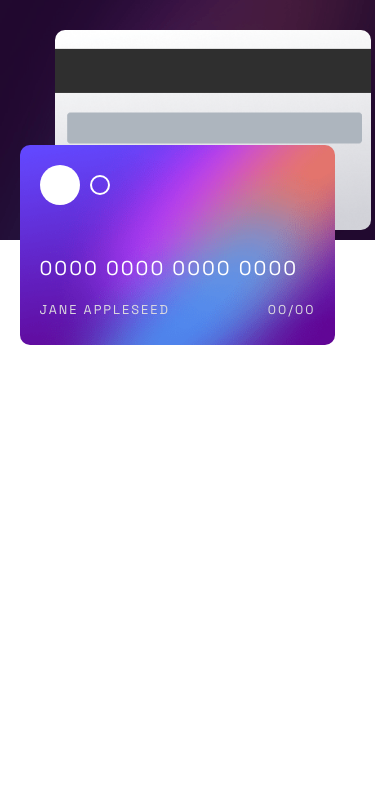
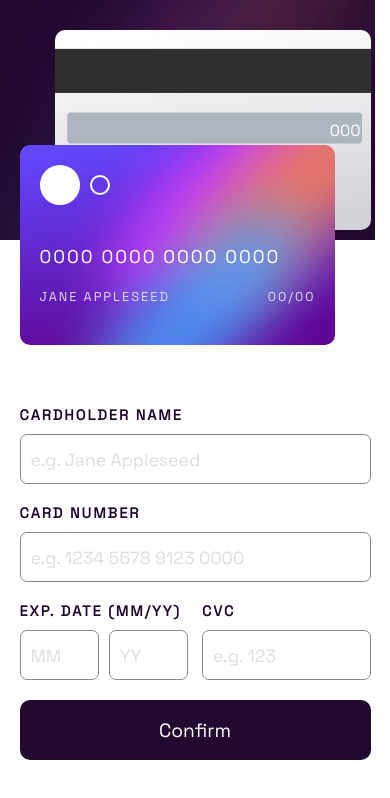
Before and after one commit to JerryJeager/Interactive-card-details, a plain HTML site: page index.html in a window 390 px wide. Drawn offline with Linux system fonts and the light colour scheme.

Commit message:
finished mobile ui

```diff
--- a/index.html
+++ b/index.html
@@ -10,7 +10,11 @@
 <body>
 
     <section class="atm-card">
-        <div class="back"></div>
+        <div class="back">
+            <div class="cvc">
+                <p>000</p>
+            </div>
+        </div>
         <div class="front">
             <div class="circles">
                 <div class="big-circle"></div>
@@ -29,6 +33,34 @@
             </div>
         </div>
     </section>
+    <section class="card-details">
+        <form action="">
+            <div class="card-holder-name">
+                <p>CARDHOLDER NAME</p>
+                <input type="text" name="name" id="name" placeholder="e.g. Jane Appleseed">
+            </div>
+            <div class="card-number-details">
+                <p>CARD NUMBER</p>
+                <input type="text" name="card-number" id="card-number" placeholder="e.g. 1234 5678 9123 0000">
+            </div>
+            <div class="date-and-cvc">
+                <div class="date-details">
+                    <p>EXP. DATE (MM/YY)</p>
+                    <div class="month-and-year">
+                        <input type="text" name="month" id="month" placeholder="MM">
+                        <input type="text" name="month" id="year" placeholder="YY">
+                    </div>
+                </div>
+                <div class="cvc-details">
+                    <p>CVC</p>
+                    <input type="text" name="cvc" id="cvc" placeholder="e.g. 123">
+                </div>
+            </div>
+            <div class="submit-btn">
+                <button type="submit">Confirm</button>
+            </div>
+        </form>
+    </section>
 
     <script src="main.js"></script>
 </body>
--- a/styles.css
+++ b/styles.css
@@ -29,6 +29,7 @@ body{
     display: flex;
     flex-direction: column;
     position: relative;
+    /* border: 2px solid red; */
 }
 
 .back{
@@ -36,7 +37,12 @@ body{
     width: 90%;
     background: url("./images/bg-card-back.png") center/cover;
     border-radius: 10px;
+    padding-right: 10px;
     align-self: flex-end;
+    display: flex;
+    justify-content: flex-end;
+    align-items: center;
+    color: var(--white);
 }
 .front{
     height: 200px;
@@ -66,12 +72,12 @@ body{
     margin-left: 10px;
 }
 .card-number{
-    margin-top: 50px;
+    margin-top: 40px;
 }
 .card-number p{
     color: var(--white);
     font-weight: 500;
-    font-size: 1.25rem;
+    font-size: 1.15rem;
     letter-spacing: 2px;
     width: 100%;
 }
@@ -84,3 +90,71 @@ body{
     font-size: .8rem;
     letter-spacing: 2px;
 }
+
+.card-details{
+    margin: 11rem auto;
+    width: 90%;
+}
+.card-details p{
+    color: var(--very-dark-violet);
+    font-weight: 700;
+    font-size: .9rem;
+    letter-spacing: 2px;
+}
+.card-details input{
+    color: var(--very-dark-violet);
+    caret-color: var(--very-dark-violet);
+    outline: var(--linear-gradient1);
+    width: 100%;
+    margin-top: 10px;
+    height: 50px;
+    border-radius: 7px;
+    padding: 10px;
+    border: 1px solid var(--dark-grayish-violet);
+    font-family: 'Space Grotesk', sans-serif;
+    font-weight: 700;
+    font-size: 1.2rem;
+}
+.card-details input:hover{
+    border: 1px solid var(--linear-gradient1);
+}
+input::placeholder{
+    color: var(--light-grayish-violet);
+    font-weight: 500;
+    font-size: 1.1rem;
+    font-family: 'Space Grotesk', sans-serif;
+}
+.card-number-details{
+    margin-top: 20px;
+}
+.date-and-cvc{
+    display: flex;
+    justify-content: space-between;
+    margin-top: 20px;
+}
+
+.date-details, .cvc-details{
+    width: 48%;
+}
+.month-and-year{
+    display: flex;
+    justify-content: space-between;
+}
+.month-and-year input{
+    width: 47%;
+}
+.submit-btn button{
+    width: 100%;
+    height: 60px;
+    border-radius: 10px;
+    background-color: var(--very-dark-violet);
+    color: var(--white);
+    font-weight: 500;
+    font-size: 1.2rem;
+    display: flex;
+    justify-content: center;
+    align-items: center;
+    margin-top: 20px;
+    border: none;
+    font-family: 'Space Grotesk', sans-serif;
+}
```
